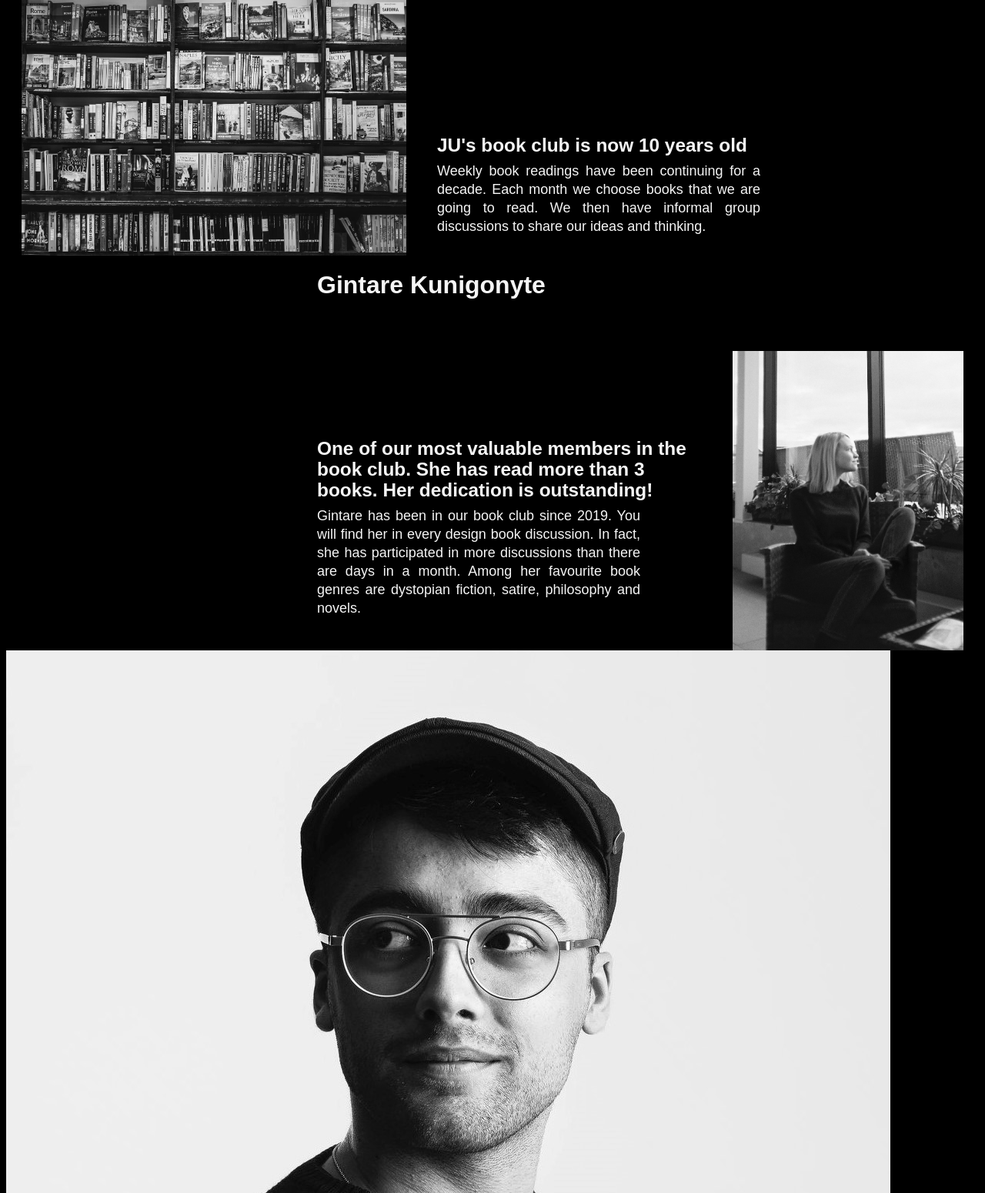
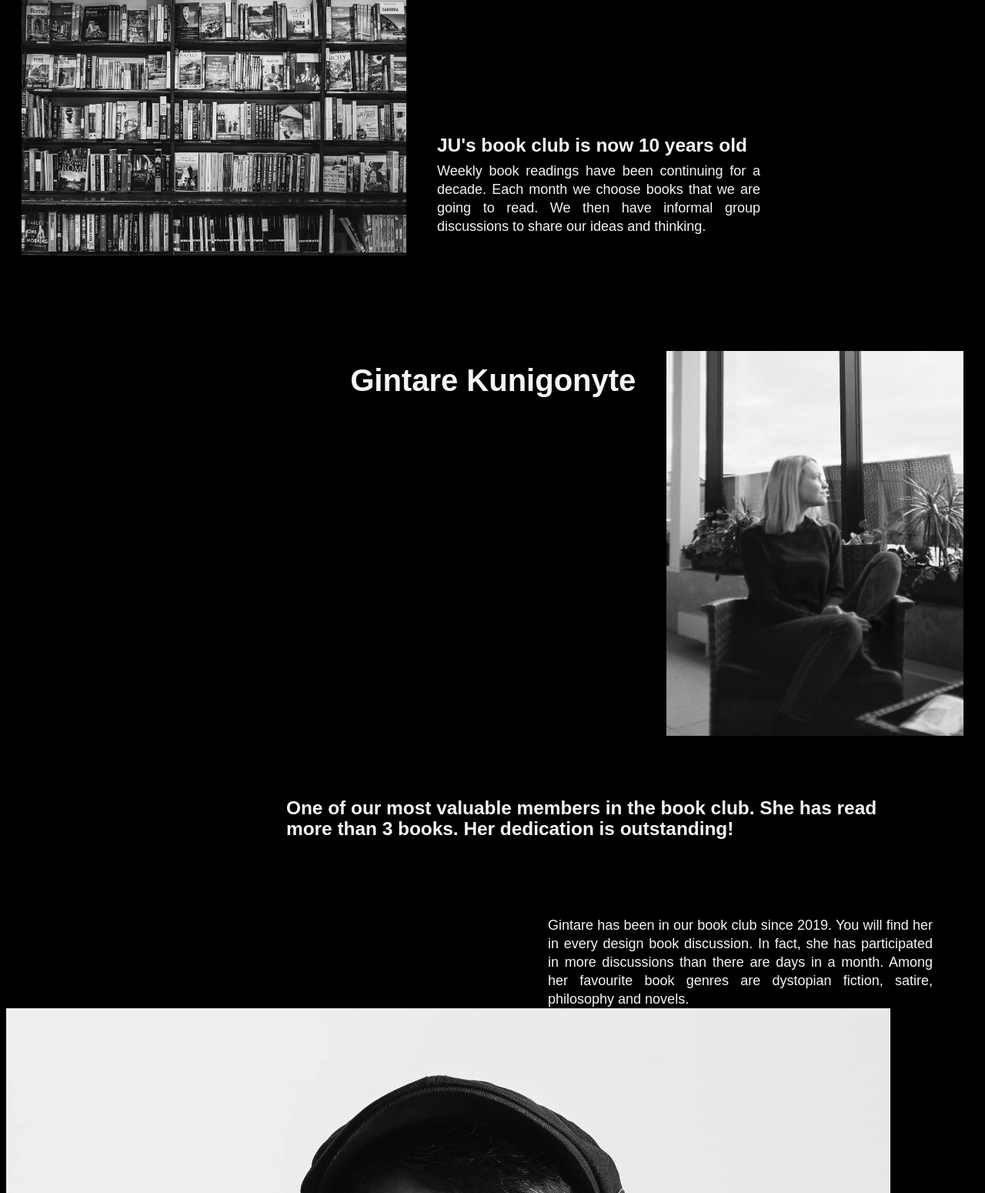
Before and after one commit to georgeandgin/Lab1, a PHP site: page /about.php in a window 1280 px wide. Shown: the part 279-1829 px from the top of the page at 77% size. Run offline with PHP 8.4, Linux system fonts and the light colour scheme; data that the repository does not hold is empty.

Commit message:
mmm this is gonna look bad

```diff
--- a/Lab1/about.php
+++ b/Lab1/about.php
@@ -25,10 +25,9 @@
 <div class="members">
 
 <img id="gin" class="profileimg" src="img/bookClubGintare.jpeg" alt="Portrait Photo"/>
-<div class="right">
-<h1>Gintare Kunigonyte</h1>
+<h1 id="nameRight">Gintare Kunigonyte</h1>
 <p class="biggerText" id="ginBio">One of our most valuable members in the book club. She has read more than 3 books. Her dedication is outstanding!</p>
-<p class="description">Gintare has been in our book club since 2019. You will find her in every design book discussion. In fact, she has participated in more
+<p class="descriptionPeople">Gintare has been in our book club since 2019. You will find her in every design book discussion. In fact, she has participated in more
     discussions than there are days in a month. Among her favourite book genres are dystopian fiction, satire, philosophy and novels.</p>
 </div>
 
--- a/Lab1/css/output.css
+++ b/Lab1/css/output.css
@@ -152,10 +152,6 @@ footer {
   line-height: 27px;
 }
 
-#ginBio {
-  margin-top: 180px;
-}
-
 .profileimg {
   -webkit-filter: grayscale(100%);
           filter: grayscale(100%);
@@ -200,12 +196,33 @@ footer {
 
 #gin {
   float: right;
-  width: 300px;
+  height: 500px;
   margin-right: 20px;
   margin-top: 150px;
 }
 
 h1 {
   margin-top: 20px;
+  font-size: 40px;
+}
+
+#nameRight {
+  float: right;
+  margin-right: 40px;
+  margin-top: 140px;
+}
+
+#ginBio {
+  float: right;
+  margin-top: 80px;
+  width: 800px;
+  margin-right: 100px;
+}
+
+.descriptionPeople {
+  float: right;
+  width: 500px;
+  margin-top: 100px;
+  margin-right: 60px;
 }
 /*# sourceMappingURL=output.css.map */
--- a/Lab1/css/output.scss
+++ b/Lab1/css/output.scss
@@ -151,10 +151,6 @@ footer {
   line-height: 27px;
 }
 
-#ginBio{
-  margin-top: 180px;
-}
-
 .profileimg {
   filter: grayscale(100%);
 }
@@ -198,11 +194,32 @@ footer {
 
 #gin {
   float: right;
-  width: 300px;
+  height: 500px;
   margin-right: 20px;
   margin-top: 150px;
 }
 
 h1 {
   margin-top: 20px;
+  font-size: 40px;
 }
+
+#nameRight {
+  float: right;
+  margin-right: 40px;
+  margin-top: 140px;
+}
+
+#ginBio{
+  float: right;
+  margin-top: 80px;
+  width: 800px;
+  margin-right: 100px;
+}
+
+.descriptionPeople {
+  float: right;
+  width: 500px;
+  margin-top: 100px;
+  margin-right: 60px;
+}
```
Also changed, not shown: 1 other file.
